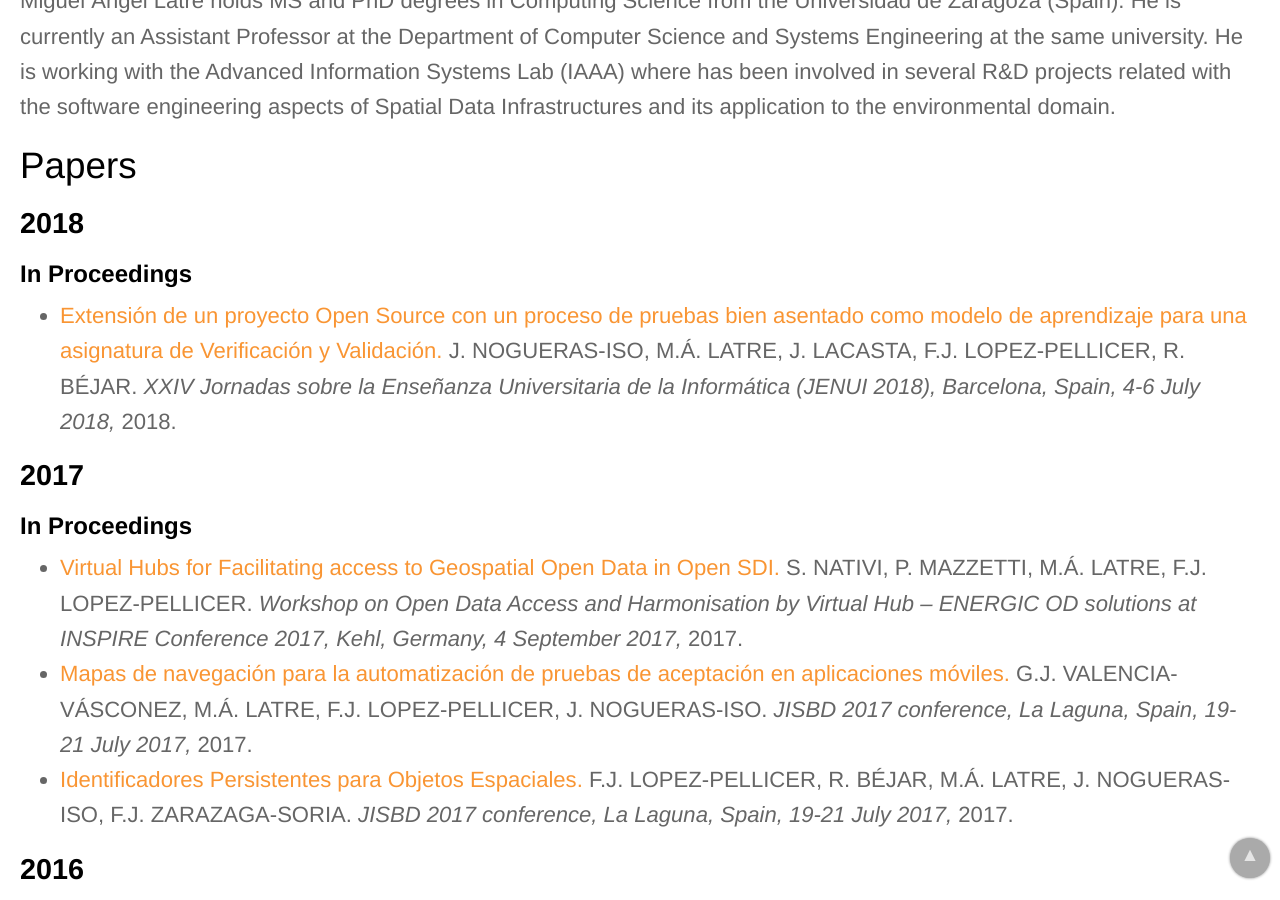
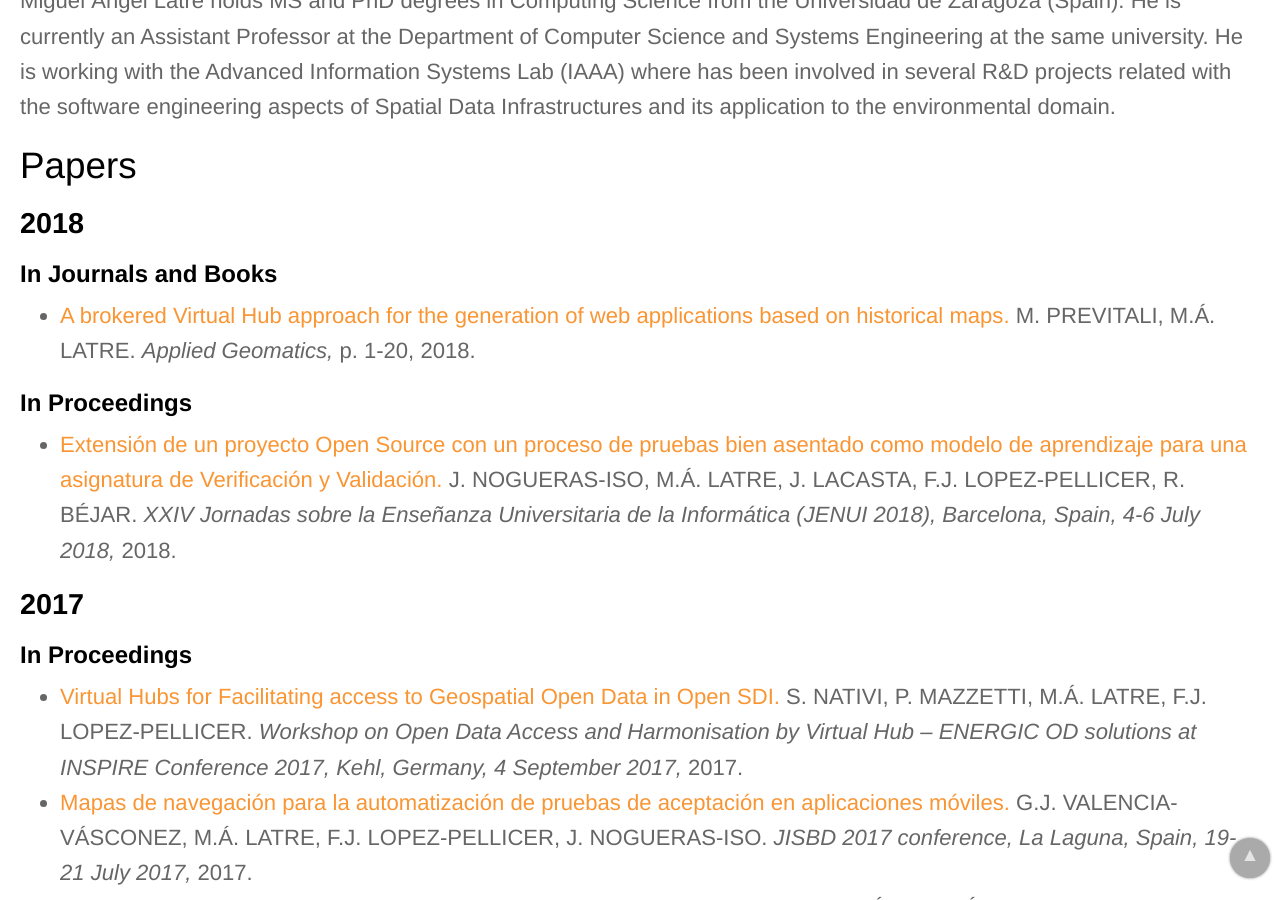
Before and after one commit to IAAA-Lab/IAAA-Lab.github.io, a Jekyll site: the page built from _staff/latre.md, in a window 1280 px wide and 900 px high, scrolled down 547 px. Built offline with Jekyll 4.4.1, drawn with Linux system fonts in a browser that asks for light colours.

Commit message:
Actualización papers.yml
Inclusión de Previtali, M. & Latre, M.Á. Appl Geomat (2018). https://doi.org/10.1007/s12518-018-0235-1

```diff
--- a/_data/papers.yml
+++ b/_data/papers.yml
@@ -17,6 +17,14 @@
   publication_detail: "vol. 152 p. 82-89"
   year: 2018
   doi: 10.1016/j.compag.2018.06.049
+# -------------------
+- title: "A brokered Virtual Hub approach for the generation of web applications based on historical maps"
+  url: https://doi.org/10.1007/s12518-018-0235-1
+  authors: M. PREVITALI, M.Á. LATRE
+  publication: "Applied Geomatics"
+  publication_detail: "p. 1-20"
+  year: 2018
+  doi: 10.1007/s12518-018-0235-1
 # -------------------
 - title: "Machine learning for automatic rule classification of agricultural regulations: A case study in Spain"
   url: https://doi.org/10.1016/j.compag.2018.05.007
```
